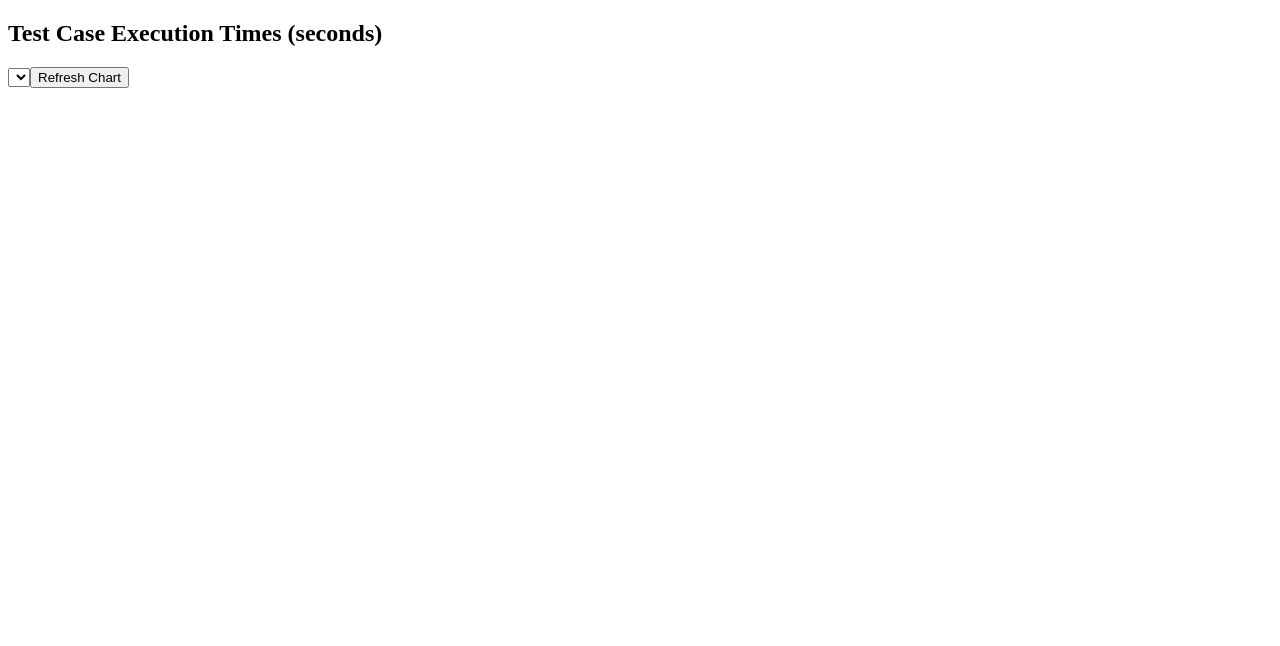
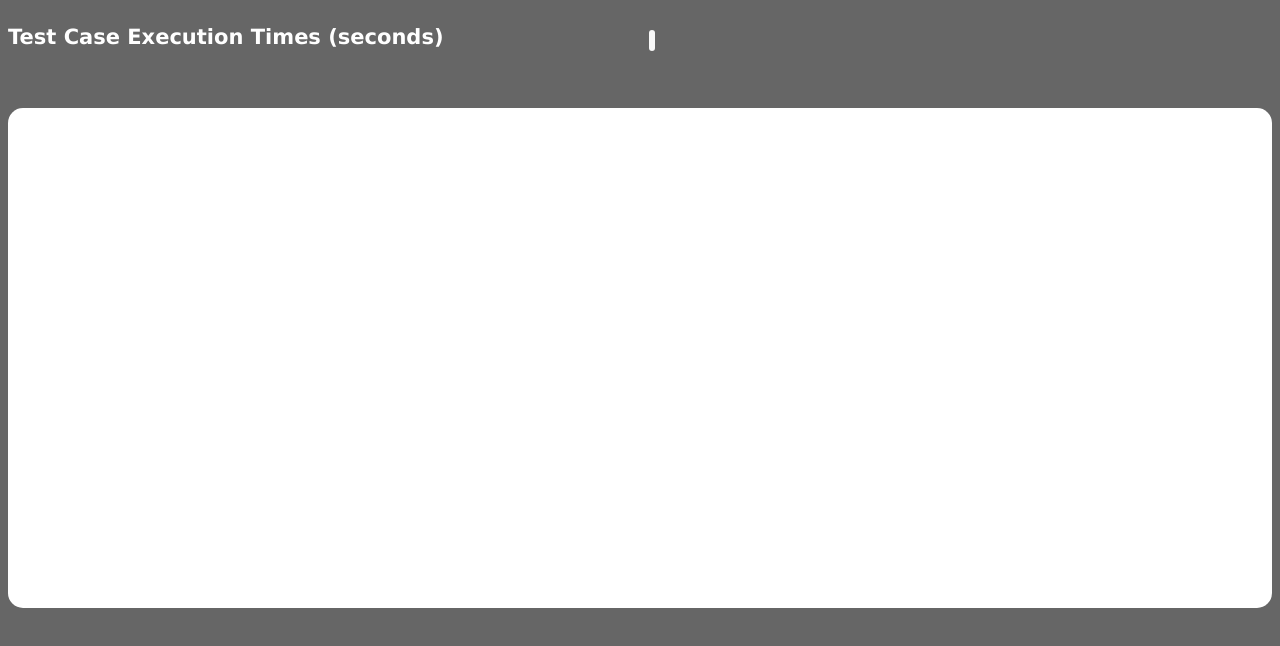
Before and after one commit to nickprescott/automation_server, a website: page web_app/index.html in a window 1280 px wide. Drawn offline with nearby package versions, Linux system fonts and the light colour scheme; no server answers.

Commit message:
Updated styling
On change update test data displayed

```diff
--- a/web_app/css/metricsApp.css
+++ b/web_app/css/metricsApp.css
@@ -1,4 +1,50 @@
+html {
+  background-color: #666666;
+}
+
 canvas {
   width: 100%;
   height: 500px;
+  background-color: #ffffff;
+  border-radius: 15px;
 }
+
+h2 {
+  color: #ffffff;
+  width: 50%;
+  float: left;
+  height: 65px;
+}
+
+#btnBar {
+  text-align: right;
+  display:table-cell;
+  vertical-align:middle;
+  margin-left:auto;
+  margin-right:0;
+  height: 64px;
+  width: 40%;
+}
+
+html {
+  font: 14px "Lucida Grande", Helvetica, Arial, sans-serif;
+}
+
+select {
+    padding:3px;
+    margin: 0;
+    border-radius:4px;
+    background: #f8f8f8;
+    color:#888;
+    border:none;
+    outline:none;
+    display: inline-block;
+    -webkit-appearance:none;
+    -moz-appearance:none;
+    appearance:none;
+    cursor:pointer;
+}
+
+a {
+  color: #00B7FF;
+}
--- a/web_app/js/metricsApp.js
+++ b/web_app/js/metricsApp.js
@@ -5,7 +5,6 @@ var automationMetrics = (function () {
                 '<div class="application-container">'
                 + '<div id="btnBar">'
                     + '<select id="testSelector"></select>'
-                    + '<button id="retrieveData">Refresh Chart</button>'
                 + '</div>'
                 + '<canvas id="executionTimeChart"></canvas>'
                 + '<table id="statusTable"></table>'
@@ -15,13 +14,13 @@ var automationMetrics = (function () {
         initModules, displayChart, getTestCaseData, getTests, formatDate;
 
     initModule = function($container) {
-        var button;
+        var selector;
 
         $container.html(configMap.main_html);
-        getTests($container.find('#testSelector'));
+        getTests($container.find('#testSelector'), getTestCaseData);
 
-        button = $container.find('#retrieveData');
-        button.on('click', getTestCaseData);
+        selector = $container.find('#testSelector');
+        selector.on('change', getTestCaseData);
 
     }
 
@@ -86,7 +85,7 @@ var automationMetrics = (function () {
      * populate the test selector element with the names of all test cases
      * TODO: Could move the view logic somewhere else
      */
-    getTests = function($container) {
+    getTests = function($container, callback) {
         var client = new HttpClient();
 
         client.get(configMap.server + '/api/getAllTestNames', function(results) {
@@ -97,6 +96,7 @@ var automationMetrics = (function () {
                 tempHtml = "<option value='"+x+"'>"+data[x]['name']+"</option>";
                 $(tempHtml).appendTo($container);
             }
+            callback();
         });
     };
 
```
